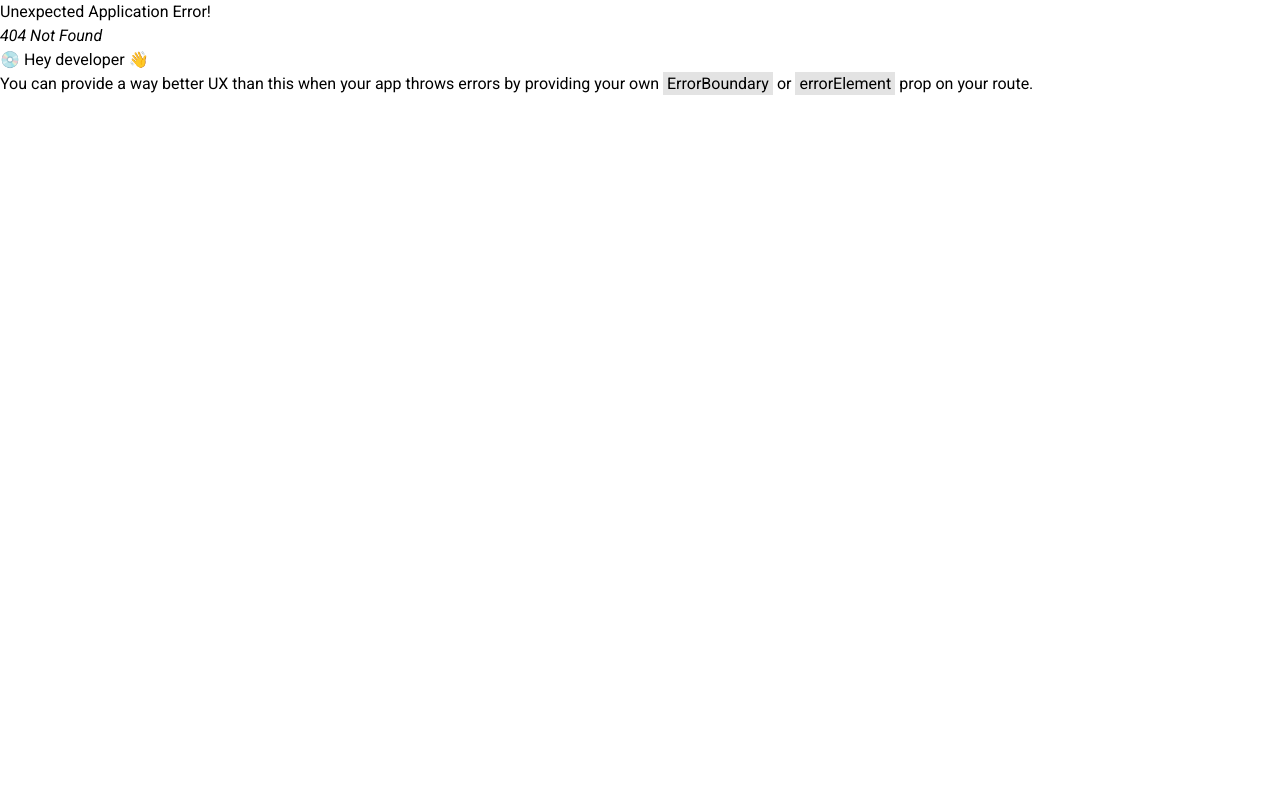
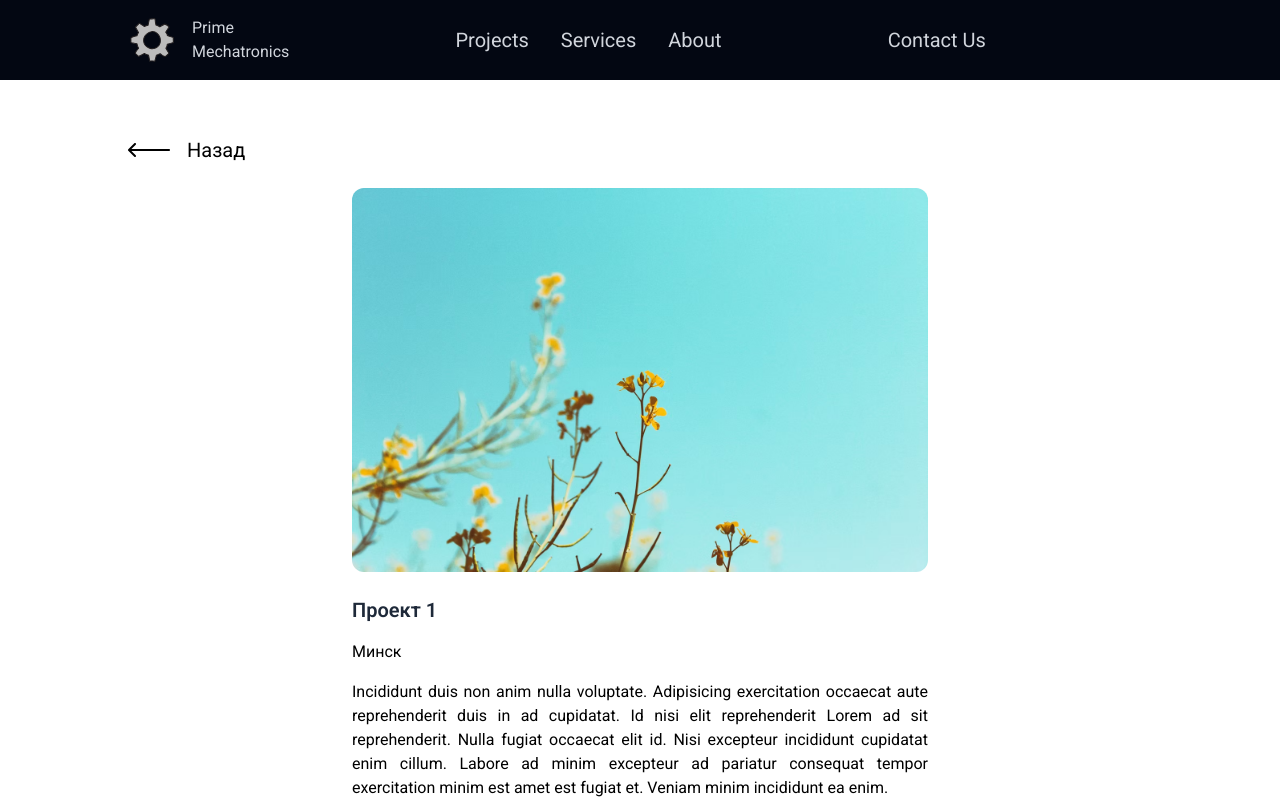
Before and after one commit to antonsoloviev/prime-mechatronics, a React (Vite) app: page /projects/1 in a window 1280 px wide. Before the commit this address had no page. Shown: the top 800 px of the page. Built offline with nearby package versions, Linux system fonts and the light colour scheme.

Commit message:
feat: add projects and project pages and routes

```diff
--- a/src/App.jsx
+++ b/src/App.jsx
@@ -1,13 +1,5 @@
-import Header from "./components/Header";
-// import Greeting from "./components/Greeting";
-// import About from "./components/About";
-// import ProjectsSlider from "./components/ProjectsSlider";
-// import Services from "./components/Services";
-// import Contact from "./components/Contact";
 import Home from "./pages/Home";
-import Footer from "./components/Footer";
 import {
-  Routes,
   Route,
   createBrowserRouter,
   createRoutesFromElements,
@@ -15,15 +7,18 @@ import {
 } from "react-router";
 import { ToastContainer } from "react-toastify";
 import Projects from "./pages/Projects";
-import ScrollToAnchor from "./utils/ScrollToAnchor";
 import RootLayout from "./layout/RootLayout";
+import ProjectDetails from "./components/ProjectDetails";
 
 const App = () => {
   const router = createBrowserRouter(
     createRoutesFromElements(
       <Route path="/" element={<RootLayout />}>
         <Route index element={<Home />} />
-        <Route path="/projects" element={<Projects />} />
+        <Route path="/projects">
+          <Route index element={<Projects />} />
+          <Route path=":id" element={<ProjectDetails />} />
+        </Route>
       </Route>
     ),
     { basename: import.meta.env.BASE_URL }
@@ -31,13 +26,6 @@ const App = () => {
 
   return (
     <div>
-      {/* <ScrollToAnchor /> */}
-      {/* <Header />
-      <Routes>
-        <Route path="/" element={<Home />} />
-        <Route path="/projects" element={<Projects />} />
-      </Routes>
-      <Footer /> */}
       <RouterProvider router={router} />
       <ToastContainer />
     </div>
--- a/src/assets/assets.js
+++ b/src/assets/assets.js
@@ -36,6 +36,7 @@ export const assets = {
 
 export const projectsData = [
   {
+    id: 1,
     title: "Проект 1",
     location: "Минск",
     image: project_1,
@@ -43,6 +44,7 @@ export const projectsData = [
       "Incididunt duis non anim nulla voluptate. Adipisicing exercitation occaecat aute reprehenderit duis in ad cupidatat. Id nisi elit reprehenderit Lorem ad sit reprehenderit. Nulla fugiat occaecat elit id. Nisi excepteur incididunt cupidatat enim cillum. Labore ad minim excepteur ad pariatur consequat tempor exercitation minim est amet est fugiat et. Veniam minim incididunt ea enim.",
   },
   {
+    id: 2,
     title: "Проект 2",
     location: "Гродно",
     image: project_2,
@@ -50,6 +52,7 @@ export const projectsData = [
       "Incididunt duis non anim nulla voluptate. Adipisicing exercitation occaecat aute reprehenderit duis in ad cupidatat. Id nisi elit reprehenderit Lorem ad sit reprehenderit. Nulla fugiat occaecat elit id. Nisi excepteur incididunt cupidatat enim cillum. Labore ad minim excepteur ad pariatur consequat tempor exercitation minim est amet est fugiat et. Veniam minim incididunt ea enim.",
   },
   {
+    id: 3,
     title: "Проект 3",
     location: "Брест",
     image: project_3,
@@ -57,6 +60,7 @@ export const projectsData = [
       "Incididunt duis non anim nulla voluptate. Adipisicing exercitation occaecat aute reprehenderit duis in ad cupidatat. Id nisi elit reprehenderit Lorem ad sit reprehenderit. Nulla fugiat occaecat elit id. Nisi excepteur incididunt cupidatat enim cillum. Labore ad minim excepteur ad pariatur consequat tempor exercitation minim est amet est fugiat et. Veniam minim incididunt ea enim.",
   },
   {
+    id: 4,
     title: "Проект 4",
     location: "Витебск",
     image: project_4,
@@ -64,6 +68,7 @@ export const projectsData = [
       "Incididunt duis non anim nulla voluptate. Adipisicing exercitation occaecat aute reprehenderit duis in ad cupidatat. Id nisi elit reprehenderit Lorem ad sit reprehenderit. Nulla fugiat occaecat elit id. Nisi excepteur incididunt cupidatat enim cillum. Labore ad minim excepteur ad pariatur consequat tempor exercitation minim est amet est fugiat et. Veniam minim incididunt ea enim.",
   },
   {
+    id: 5,
     title: "Проект 5",
     location: "Могилев",
     image: project_5,
@@ -71,6 +76,7 @@ export const projectsData = [
       "Incididunt duis non anim nulla voluptate. Adipisicing exercitation occaecat aute reprehenderit duis in ad cupidatat. Id nisi elit reprehenderit Lorem ad sit reprehenderit. Nulla fugiat occaecat elit id. Nisi excepteur incididunt cupidatat enim cillum. Labore ad minim excepteur ad pariatur consequat tempor exercitation minim est amet est fugiat et. Veniam minim incididunt ea enim.",
   },
   {
+    id: 6,
     title: "Проект 6",
     location: "Гомель",
     image: project_6,
--- a/src/components/Navbar.jsx
+++ b/src/components/Navbar.jsx
@@ -59,12 +59,16 @@ const Navbar = () => {
         >
           Contact Us
         </Link>
-        <img
+        <div
+          className="flex items-center h-8"
           onClick={() => setShowMobileMenu(true)}
-          src={assets.menu}
-          className="sm:hidden w-7 cursor-pointer"
-          alt=""
-        />
+        >
+          <img
+            src={assets.menu}
+            className="sm:hidden cursor-pointer"
+            alt="menu"
+          />
+        </div>
       </div>
       {/* ----------- Mobile menu ---------- */}
       <div
--- /dev/null
+++ b/src/components/ProjectDetails.jsx
@@ -0,0 +1,46 @@
+import { projectsData } from "../assets/assets";
+import { useNavigate } from "react-router";
+import { useParams } from "react-router";
+
+const ProjectDetails = () => {
+  const navigate = useNavigate();
+  const params = useParams();
+  const project = projectsData.find((item) => item.id == params.id);
+
+  return (
+    <div className="flex flex-col gap-6 container mx-auto p-14 md:px-20 lg:px-32 w-full overflow-hidden">
+      <div
+        className="group flex gap-4 items-center cursor-pointer"
+        onClick={() => navigate(-1)}
+      >
+        <svg
+          className="ease-in-out transition duration-300 group-hover:-translate-x-4 group-hover:fill-gray-500 fill-black "
+          width="43"
+          height="16"
+          viewBox="0 0 43 16"
+        >
+          <path
+            fillRule="evenodd"
+            clipRule="evenodd"
+            d="M8.00116 1.99897C8.00116 2.25897 7.90116 2.50897 7.71116 2.70897L3.41116 6.99897L41.0012 6.99897C41.5512 6.99897 42.0012 7.44896 42.0012 7.99896C42.0012 8.54896 41.5512 8.99896 41.0012 8.99896L3.41116 8.99896L7.71116 13.289C8.10116 13.679 8.10116 14.319 7.71116 14.709C7.32116 15.099 6.68116 15.099 6.29116 14.709L0.291162 8.70896C0.201162 8.61896 0.131162 8.50896 0.0811621 8.38896C0.0611621 8.33896 0.0411621 8.29896 0.0411621 8.24896C-0.00883789 8.08896 -0.00883789 7.90896 0.0411621 7.74896C0.0411621 7.69896 0.0611621 7.65897 0.0811621 7.60896C0.131162 7.48897 0.201162 7.37896 0.291162 7.28896L6.29116 1.28897C6.68116 0.898965 7.32116 0.898965 7.71116 1.28897C7.90116 1.48897 8.00116 1.73897 8.00116 1.99897Z"
+          />
+        </svg>
+        <span className="sm:text-xl group-hover:text-gray-500">Назад</span>
+      </div>
+      <div className="flex flex-wrap justify-center gap-6">
+        <div className="max-w-xl">
+          <img src={project.image} alt={project.title} className="rounded-xl" />
+        </div>
+        <div className="flex flex-col gap-4 max-w-xl">
+          <h2 className="text-xl font-semibold text-gray-800">
+            {project.title}
+          </h2>
+          <p>{project.location}</p>
+          <p className="text-justify">{project.detail}</p>
+        </div>
+      </div>
+    </div>
+  );
+};
+
+export default ProjectDetails;
--- a/src/components/ProjectsSlider.css
+++ b/src/components/ProjectsSlider.css
@@ -1,14 +1,18 @@
 .project-card:hover {
     scale: 1.02;
     cursor: pointer;
-    background: linear-gradient(
+    /* background: linear-gradient(
         180deg,
         rgba(255,255,255, 0) 0%,
         rgba(236,230,255, 0.5) 200%
     );
-    box-shadow: 0px 72px 49px -51px rgba(136, 160,255, 0.21);
+    box-shadow: 0px 72px 49px -51px rgba(136, 160,255, 0.21); */
 }
 
-.swiper-horizontal {
+.swiper-slide {
     overflow: visible;
 }
+
+/* .swiper-horizontal {
+    overflow: visible;
+} */
--- a/src/components/ProjectsSlider.jsx
+++ b/src/components/ProjectsSlider.jsx
@@ -31,7 +31,6 @@ const ProjectsSlider = () => {
           >
             <path
               d="M6 12.0004H18.0005M18.0005 12.0004L13.5 8M18.0005 12.0004L13.5 16"
-              //   stroke="black"
               strokeLinecap="round"
               strokeLinejoin="round"
             />
@@ -43,15 +42,18 @@ const ProjectsSlider = () => {
         <SliderButtons />
         {projectsData.map((card, i) => (
           <SwiperSlide key={i}>
+            <Link to={`/projects/${card.id}`}>
               <div
                 key={i}
-              className="project-card flex flex-col gap-2.5 pt-16 border-transparent rounded-xl w-max m-auto transition-all duration-300 ease-in"
+                className="project-card flex flex-col justify-between pt-14 rounded-xl max-w-xs m-auto transition-all duration-300 ease-in h-full min-h-85"
               >
+                <div>
                   <img
                     src={card.image}
                     alt={card.title}
-                className="w-full max-h-50 rounded-xl"
+                    className="rounded-xl"
                   />
+                </div>
                 <div className=" flex justify-start">
                   <div className="inline-bloc w-3/4 px-4 py-2">
                     <h2 className="text-xl font-semibold text-gray-800">
@@ -61,6 +63,7 @@ const ProjectsSlider = () => {
                   </div>
                 </div>
               </div>
+            </Link>
           </SwiperSlide>
         ))}
       </Swiper>
@@ -76,14 +79,14 @@ const SliderButtons = () => {
     <div className="absolute z-1 top-0 right-0 self-end flex justify-end items-center">
       <button
         onClick={() => swiper.slidePrev()}
-        className="cursor-pointer p-3 bg-gray-200 rounded-xl mr-3"
+        className="cursor-pointer p-2 bg-gray-200 rounded-xl mr-3"
         aria-label="Previous Project"
       >
         <img src={assets.left_arrow} alt="Previous" />
       </button>
       <button
         onClick={() => swiper.slideNext()}
-        className="cursor-pointer p-3 bg-gray-200 rounded-xl mr-3"
+        className="cursor-pointer p-2 bg-gray-200 rounded-xl mr-3"
         aria-label="Next Project"
       >
         <img src={assets.right_arrow} alt="Next" />
--- a/src/pages/Projects.jsx
+++ b/src/pages/Projects.jsx
@@ -1,6 +1,7 @@
+import { Link } from "react-router";
 import { projectsData } from "../assets/assets";
+import { useNavigate } from "react-router";
 import { ScrollRestoration } from "react-router";
-import { useNavigate } from "react-router";
 
 const Projects = () => {
   const navigate = useNavigate();
@@ -34,10 +35,8 @@ const Projects = () => {
         </div>
         <div className="flex flex-wrap">
           {projectsData.map((card, i) => (
-            <div
-              key={i}
-              className="project-card flex flex-col gap-2.5 pt-16 border-transparent rounded-xl w-max m-auto transition-all duration-300 ease-in"
-            >
+            <Link to={`/projects/${card.id}`} className="m-auto" key={i}>
+              <div className="project-card flex flex-col gap-2.5 pt-16 border-transparent rounded-xl w-max transition-all duration-300 ease-in">
                 <img
                   src={card.image}
                   alt={card.title}
@@ -52,6 +51,7 @@ const Projects = () => {
                   </div>
                 </div>
               </div>
+            </Link>
           ))}
         </div>
       </section>
--- a/src/utils/common.js
+++ b/src/utils/common.js
@@ -1,6 +1,6 @@
 export const sliderSettings = {
   slidesPerView: 1,
-  spaceBetween: 40,
+  spaceBetween: 30,
   breakpoints: {
     480: {
       slidesPerView: 1,
```
Lines whose indentation alone changed are shown as unchanged.
